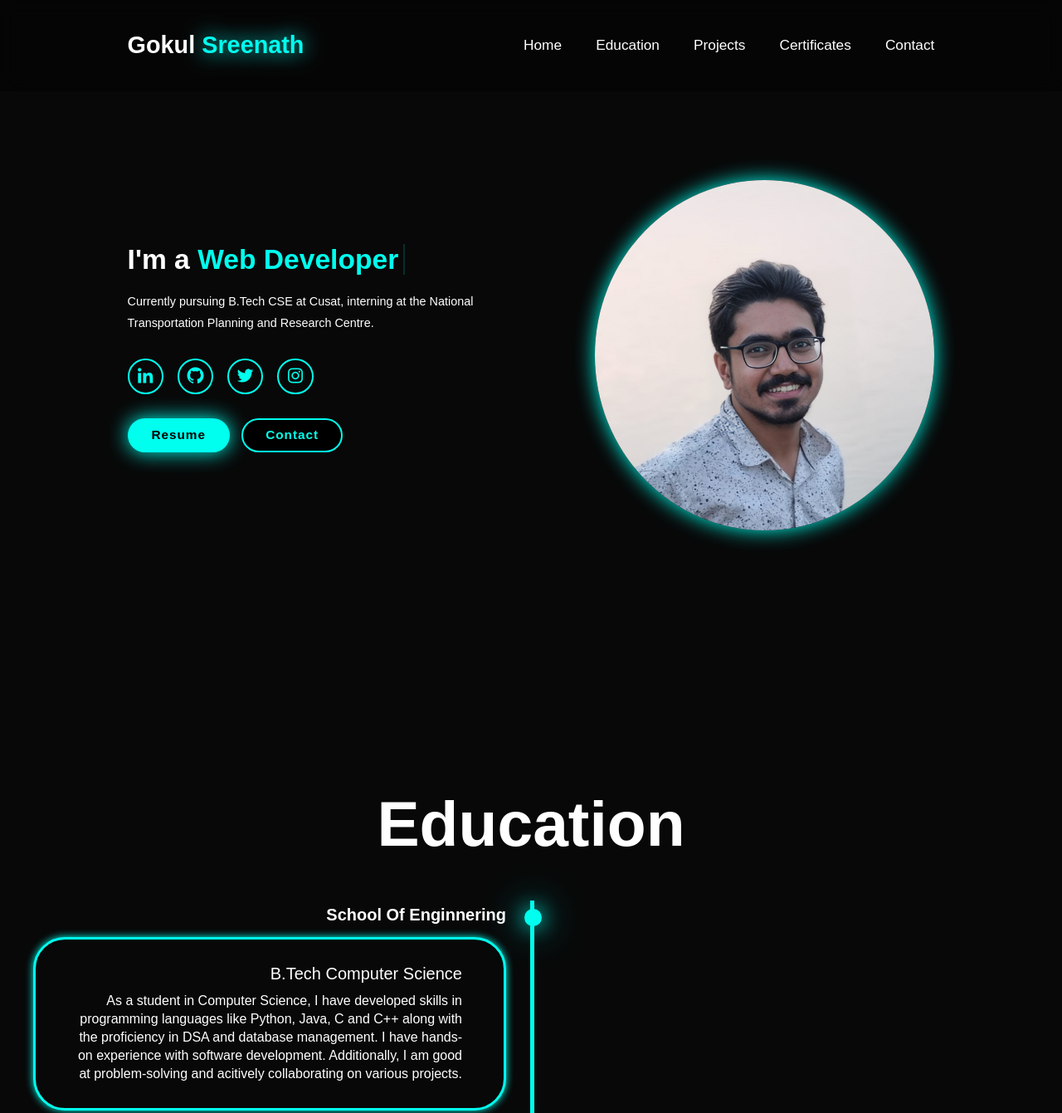
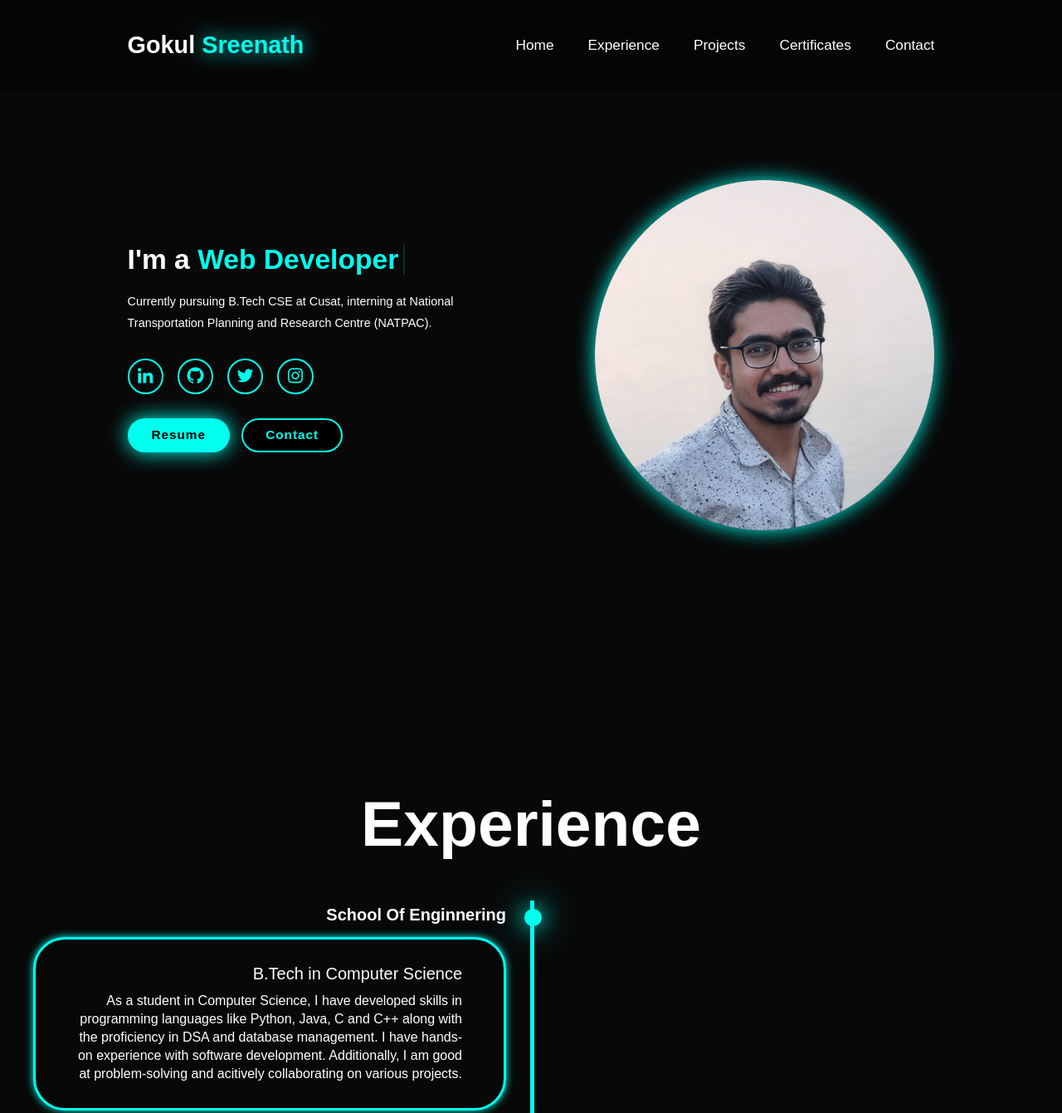
Before and after one commit to gokul-sreenath/MyPortfolio, a plain HTML site: page index.html in a window 1280 px wide. Shown: the top 1341 px of the page at 83% size. Drawn offline with nearby package versions, Linux system fonts and the light colour scheme.

Commit message:
final maybe 2

```diff
--- a/index.html
+++ b/index.html
@@ -16,7 +16,7 @@
 
     <nav class="navbar">
       <a href="#home">Home</a>
-      <a href="#education">Education</a>
+      <a href="#education">Experience</a>
       <a href="#projects">Projects</a>
       <a href="#testimonials">Certificates</a>
       <a href="#contact">Contact</a>
@@ -29,7 +29,7 @@
       <h3 class="text-animation">I'm a <span></span></h3>
       <h2>                                                                                        </h2>
       <h2>                                                                                        </h2>
-      <p>Currently pursuing B.Tech CSE at Cusat, interning at the National Transportation Planning and Research Centre.
+      <p>Currently pursuing B.Tech CSE at Cusat, interning at National Transportation Planning and Research Centre (NATPAC).
       </p>
 
       <div class="social-icons">
@@ -53,13 +53,13 @@
   </section>
 
   <section class ="education" id="education">
-    <h2 class = "heading">Education</h2>
+    <h2 class = "heading">Experience</h2>
     <div class="timeline-items">
       <div class="timeline-item">
         <div class="timeline-dot"></div>
           <div class="timeline-date">School Of Enginnering</div>
           <div class="timeline-content">
-            <h3>B.Tech Computer Science
+            <h3>B.Tech in Computer Science
             </h3>
             <p>As a student in Computer Science, I have developed skills in programming languages like Python, Java, C and C++ along with the proficiency in DSA and database management. I have hands-on experience with software development. Additionally, I am good at problem-solving and acitively collaborating on various projects.</p>
           </div>
@@ -209,7 +209,7 @@
         </li>
 
         <li>
-            <a href="#testimonials">Experiences</a>
+            <a href="#education">Experience</a>
         </li>
     </ul>
     <p class="copyright">
```
